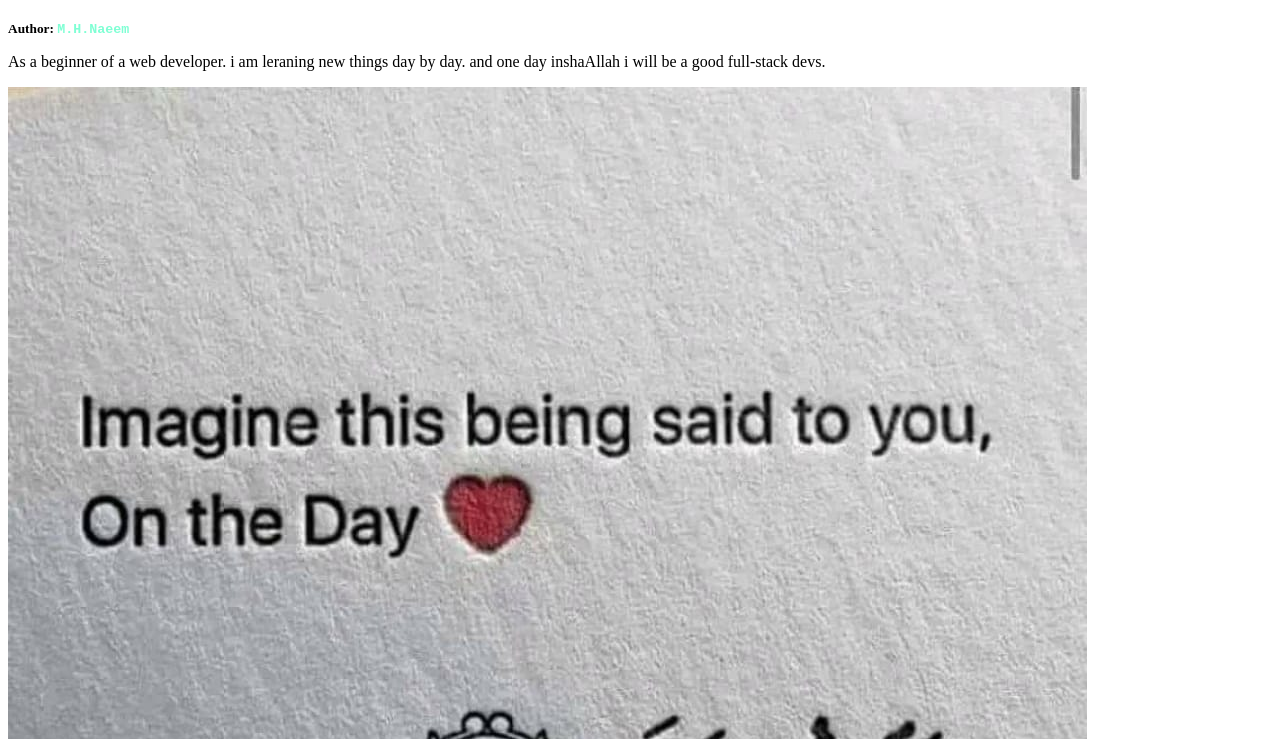
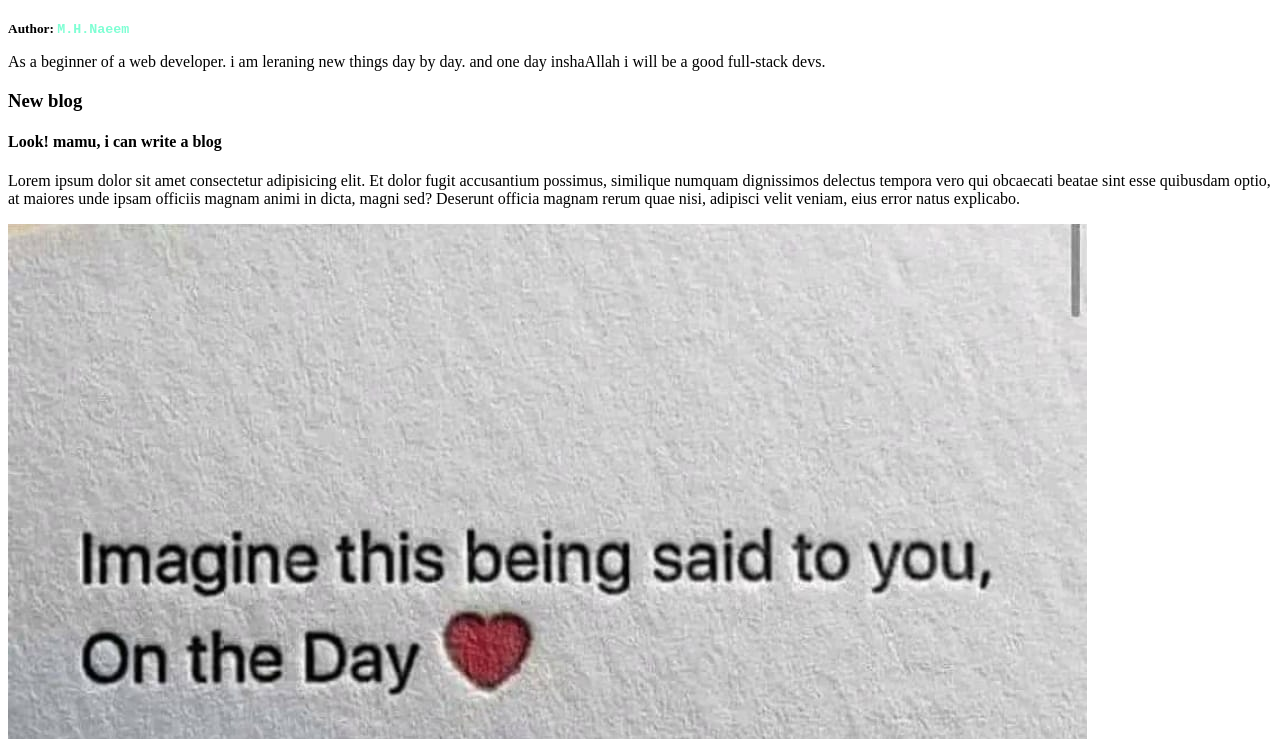
Before and after one commit to naeembinkashem/my-second-repo, a plain HTML site: page index.html in a window 1280 px wide. Shown: the part 61-800 px from the top of the page. Drawn offline with Linux system fonts and the light colour scheme.

Commit message:
new blog added

```diff
--- a/index.html
+++ b/index.html
@@ -10,6 +10,11 @@
     <h1>I am a beginner</h1>
    <small> <strong>Author:</strong> <span class="author-name"><strong>M.H.Naeem</strong></span></small>
     <p>As a beginner of a web developer. i am leraning new things day by day. and one day inshaAllah i will be a good full-stack devs.</p>
+    <div>
+        <h3>New blog</h3>
+        <h4>Look! mamu, i can write a blog</h4>
+        <p>Lorem ipsum dolor sit amet consectetur adipisicing elit. Et dolor fugit accusantium possimus, similique numquam dignissimos delectus tempora vero qui obcaecati beatae sint esse quibusdam optio, at maiores unde ipsam officiis magnam animi in dicta, magni sed? Deserunt officia magnam rerum quae nisi, adipisci velit veniam, eius error natus explicabo.</p>
+    </div>
     <img src="VERSE_n.jpg" alt="">
 </body>
 </html>
```
